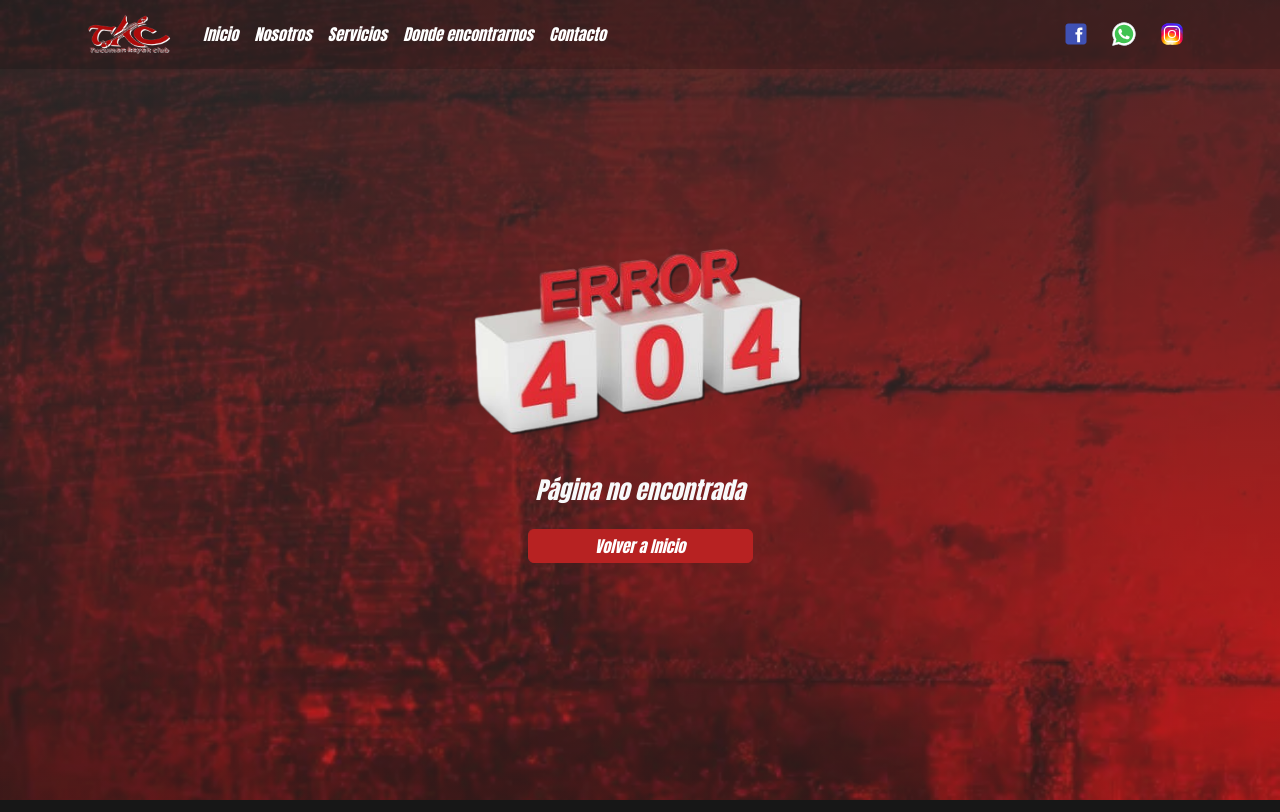
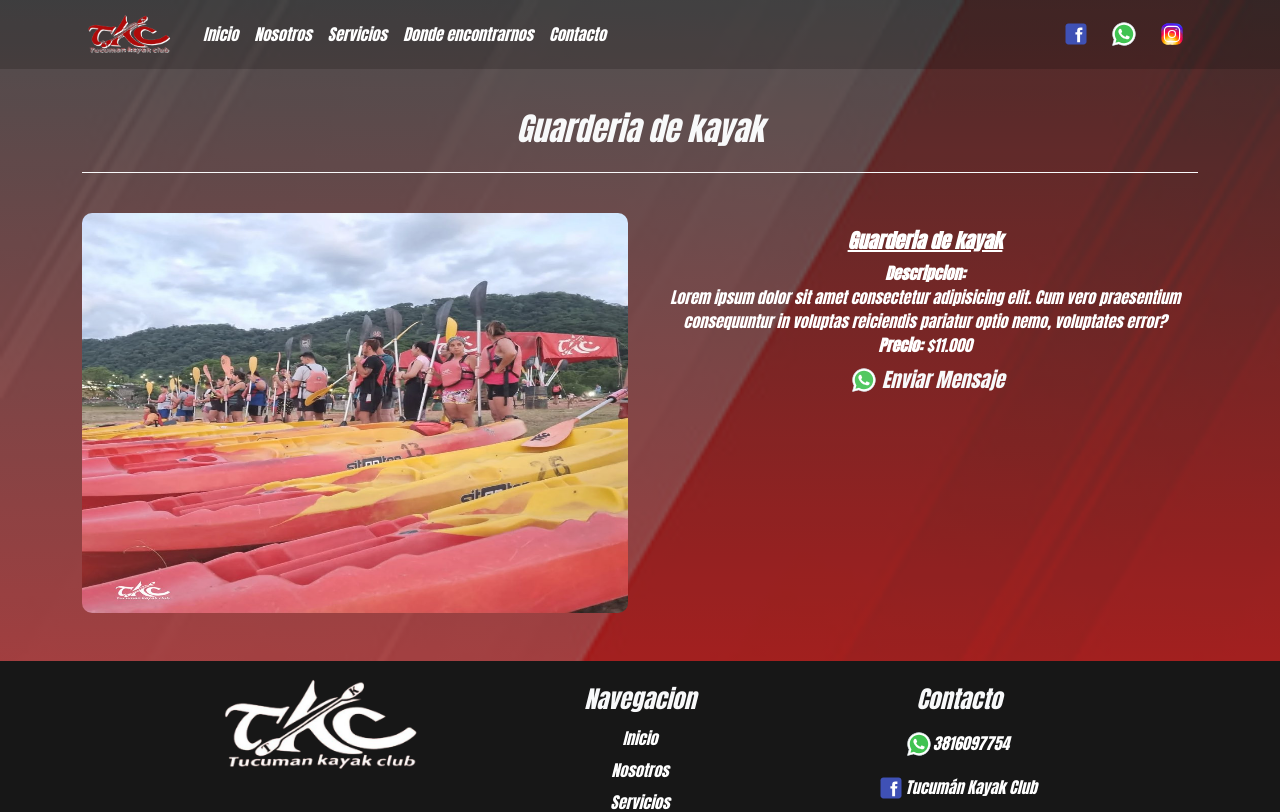
Before and after one commit to joaquin-fuentes/TKC-Front, a React (Vite) app: page /guarderia in a window 1280 px wide. Shown: the top 812 px of the page. Built offline with nearby package versions, Linux system fonts and the light colour scheme; no server answers.

Commit message:
agregue seccion de guarderia

```diff
--- a/src/App.jsx
+++ b/src/App.jsx
@@ -6,6 +6,7 @@ import PaginaSobreNosotros from "./components/views/PaginaSobreNosotros";
 import Excursiones from './components/views/servicios/Excursiones';
 import Escuela from './components/views/servicios/Escuela';
 import Coaching from './components/views/servicios/Coaching';
+import Guarderia from "./components/views/servicios/Guarderia";
 import Cumpleanios from './components/views/servicios/Cumpleanios';
 import Alquiler from './components/views/servicios/Alquiler';
 import Administrador from './components/views/Administrador/Administrador';
@@ -64,6 +65,7 @@ const App = () => {
             <Route exact path="/escuela" element={<Escuela />} />
             <Route exact path="/coaching" element={<Coaching />} />
             <Route exact path="/cumpleaños" element={<Cumpleanios />} />
+            <Route exact path="/guarderia" element={<Guarderia />} />
             <Route exact path="/alquiler" element={<Alquiler />} />
             <Route exact path="/login" element={<Login setUsuarioLogueado={setUsuarioLogueado} />} />
             <Route path="/administrador/*" element={<RutasProtegidas><RutasAdministrador /></RutasProtegidas>} />
--- a/src/components/views/Servicios.jsx
+++ b/src/components/views/Servicios.jsx
@@ -100,7 +100,7 @@ const Servicios = () => {
                                 <h5 className='textCard'>Guarderia de Kayaks</h5>
                             </div>
                             <div class="btnCard">
-                                <NavLink href='/alquiler' className='btnCard'>Ver más</NavLink>
+                                <NavLink href='/guarderia' className='btnCard'>Ver más</NavLink>
                             </div>
                         </article>
                     </Col>
--- /dev/null
+++ b/src/components/views/servicios/Guarderia.jsx
@@ -0,0 +1,37 @@
+import React from 'react';
+import { Container, Row, Col, Nav } from "react-bootstrap"
+import imgGuarderia from "../../../assets/imagenes/portada2.jpg"
+import whatsapp from "../../../assets/imagenes/icons8-whatsapp.svg"
+
+const Guarderia = () => {
+    return (
+        <div>
+            <div className='fondoExcursiones'>
+                <Container>
+                    <h2 data-aos="fade-up" className='text-center text-light tituloSobreNosotros mb-4'>Guarderia de kayak</h2>
+                    <hr data-aos="fade-up" className="m-0 text-light my-4" />
+                    <Row className='pt-3 pb-5'>
+                        <Col md={6}>
+                            <article data-aos="fade-up">
+                                <img src={imgGuarderia} alt="imagen de kayak en rio" className='imgExcursion' />
+                            </article>
+                        </Col>
+                        <Col md={6}>
+                            <article data-aos="fade-up" className='p-3 text-center'>
+                                <h5 className='textTitulo'>Guarderia de kayak</h5>
+                                <ul className='p-0 m-0'>
+                                    <li className='textSubtitulo'>Descripcion: <br /><span className='textExplicacion'>Lorem ipsum dolor sit amet consectetur adipisicing elit. Cum vero praesentium consequuntur in voluptas reiciendis pariatur optio nemo, voluptates error?</span></li>
+
+                                    <li className='textSubtitulo'>Precio: <span className='textExplicacion'>$11.000</span></li>
+                                    <Nav.Link className="text-light mt-2 fs-5 d-flex justify-content-center align-items-center" target='_blank' href="https://api.whatsapp.com/send?phone=3816097754&text=¡Hola! me gustaria hacer una consulta sobre la Guarderia de kayak de TKC"><img src={whatsapp} className='icono-header mx-1' alt="whatsapp" />Enviar Mensaje</Nav.Link>
+                                </ul>
+                            </article>
+                        </Col>
+                    </Row>
+                </Container>
+            </div>
+        </div>
+    );
+};
+
+export default Guarderia;
```
